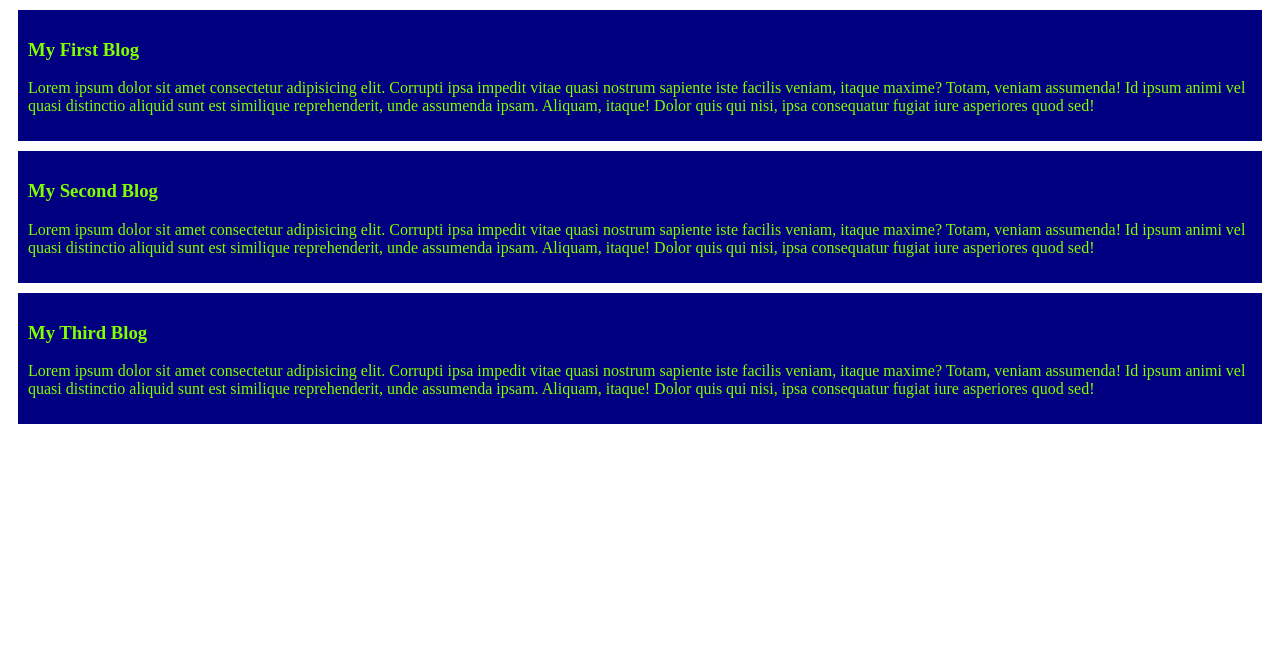
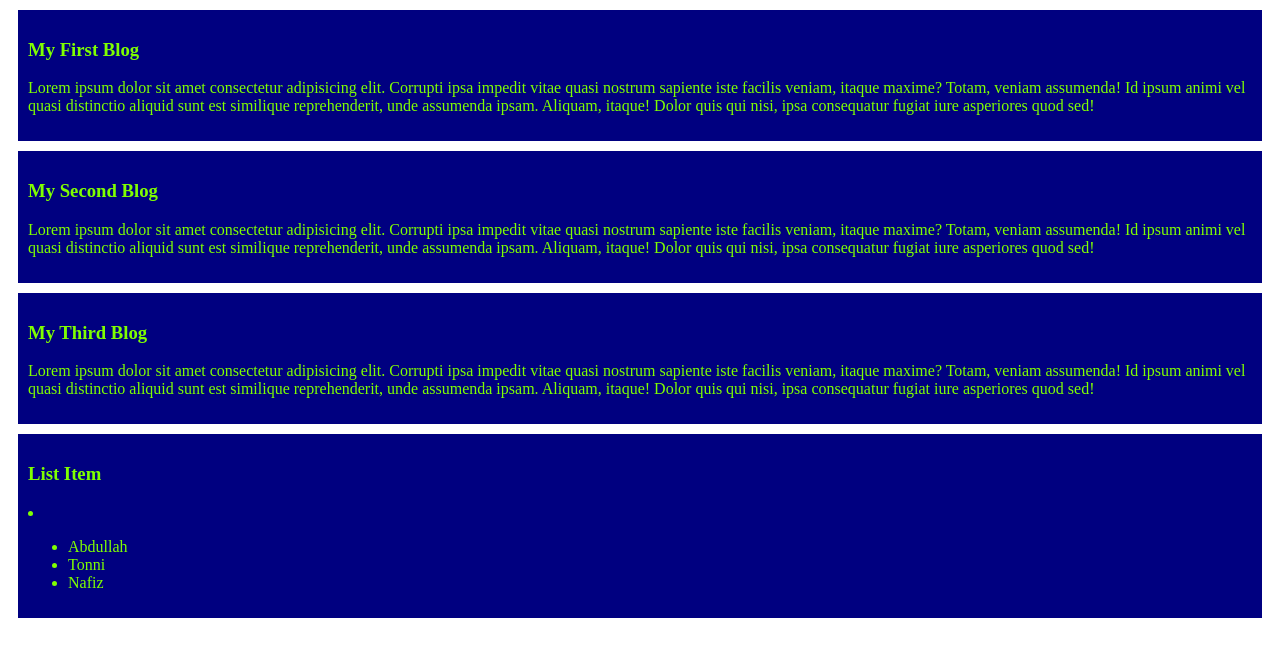
Before and after one commit to abdullahsami150/my-third-website, a plain HTML site: page index.html in a window 1280 px wide. Drawn offline with Linux system fonts and the light colour scheme.

Commit message:
added the list item

```diff
--- a/index.html
+++ b/index.html
@@ -19,5 +19,15 @@
         <h3>My Third Blog</h3>
         <p>Lorem ipsum dolor sit amet consectetur adipisicing elit. Corrupti ipsa impedit vitae quasi nostrum sapiente iste facilis veniam, itaque maxime? Totam, veniam assumenda! Id ipsum animi vel quasi distinctio aliquid sunt est similique reprehenderit, unde assumenda ipsam. Aliquam, itaque! Dolor quis qui nisi, ipsa consequatur fugiat iure asperiores quod sed!</p>
     </div>
+    <div>
+        <h3>List Item</h3>
+        <li>
+            <ul>
+                <li>Abdullah</li>
+                <li>Tonni</li>
+                <li>Nafiz</li>
+            </ul>
+        </li>
+    </div>
 </body>
 </html>
```
